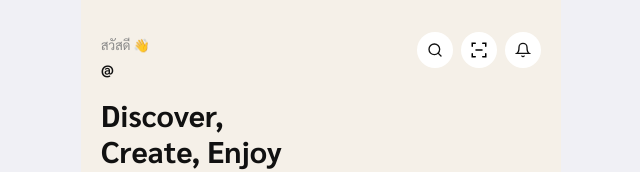
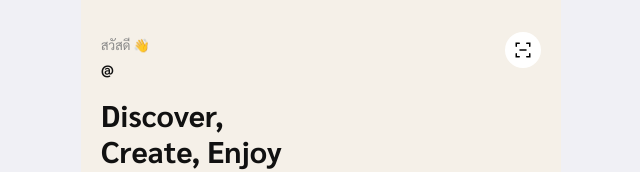
Before and after one commit to llitsbeyourbet/UWM, a React (Vite) app: page / in a window 1280 px wide. Shown: the top 172 px of the page, without its empty margins (319-959 px from the left). Built offline with nearby package versions, Linux system fonts and the light colour scheme; no server answers; sample sign-in values are in the browser's storage.

Commit message:
edit home icon

```diff
--- a/frontend/pages/Home.jsx
+++ b/frontend/pages/Home.jsx
@@ -90,12 +90,6 @@ function Home() {
           <p className="home-username">@{username}</p>
         </div>
         <div className="home-icons">
-          <div className="icon-btn" onClick={() => navigate("/search")}>
-            <svg width="16" height="16" viewBox="0 0 24 24" fill="none" stroke="#111" strokeWidth="2" strokeLinecap="round">
-              <circle cx="11" cy="11" r="8" />
-              <line x1="21" y1="21" x2="16.65" y2="16.65" />
-            </svg>
-          </div>
           {/* สแกน QR */}
           <div className="icon-btn scan-btn" onClick={() => navigate("/scan")}>
             <svg width="18" height="18" viewBox="0 0 24 24" fill="none"
@@ -105,12 +99,6 @@ function Home() {
               <path d="M3 17v4h4" />
               <path d="M21 17v4h-4" />
               <line x1="8" y1="12" x2="16" y2="12" />
-            </svg>
-          </div>
-          <div className="icon-btn" onClick={() => navigate("/notifications")}>
-            <svg width="16" height="16" viewBox="0 0 24 24" fill="none" stroke="#111" strokeWidth="2" strokeLinecap="round">
-              <path d="M18 8A6 6 0 0 0 6 8c0 7-3 9-3 9h18s-3-2-3-9" />
-              <path d="M13.73 21a2 2 0 0 1-3.46 0" />
             </svg>
           </div>
         </div>
```
